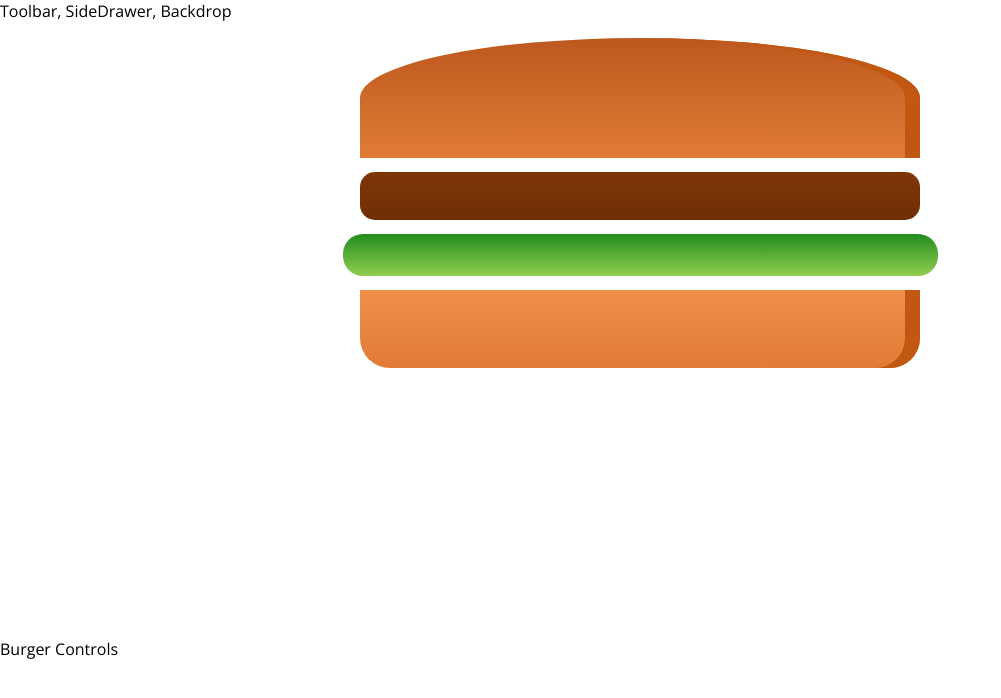
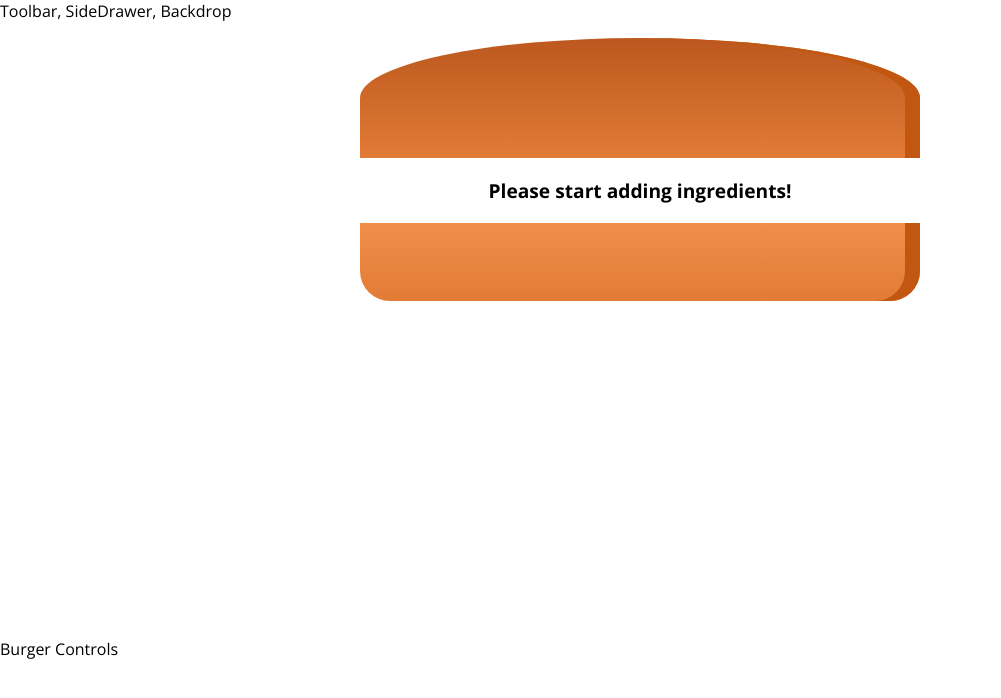
Before and after one commit to emmanuelkamala/my-burger, a React (Create React App) app: page / in a window 1280 px wide. Shown: the top 698 px of the page, without its empty margins (0-1001 px from the left). Built offline with nearby package versions, Linux system fonts and the light colour scheme.

Commit message:
Add dynamically ingredients from burger builder component

```diff
--- a/src/components/Burger/Burger.js
+++ b/src/components/Burger/Burger.js
@@ -2,12 +2,24 @@
 import styles from './Burger.module.css';
 import BurgerIngredient from './BurgerIngredient/BurgerIngredient';
 
-const burger = () => {
+const burger = ( props ) => {
+  let transformedIngredients = Object.keys( props.ingredients ).map(igKey =>{
+    return [...Array( props.ingredients[igKey])].map((_, i) => {
+      return <BurgerIngredient key={igKey + i} type={igKey} />
+    })
+  })
+  .reduce((arr, el) => {
+    return arr.concat(el);
+  }, [])
+
+  if (transformedIngredients.length === 0) {
+    transformedIngredients = <p>Please start adding ingredients!</p>
+  }
+
   return (
     <div className={styles.Burger}>
       <BurgerIngredient type='bread-top' />
-      <BurgerIngredient type='meat' />
-      <BurgerIngredient type='salad' />
+      {transformedIngredients}
       <BurgerIngredient type='bread-bottom' />
     </div>
   )
--- a/src/containers/BurgerBuilder/BurgerBuilder.js
+++ b/src/containers/BurgerBuilder/BurgerBuilder.js
@@ -2,10 +2,19 @@
 import Burger from '../../components/Burger/Burger';
 
 class BurgerBuilder extends Component {
+  state = {
+    ingredients: {
+      salad: 0,
+      bacon: 0,
+      cheese: 0,
+      meat: 0
+    }
+  }
+
   render() {
     return (
       <React.Fragment>
-        <Burger />
+        <Burger ingredients={this.state.ingredients} />
         <div>Burger Controls</div>
       </React.Fragment>
     )
```
